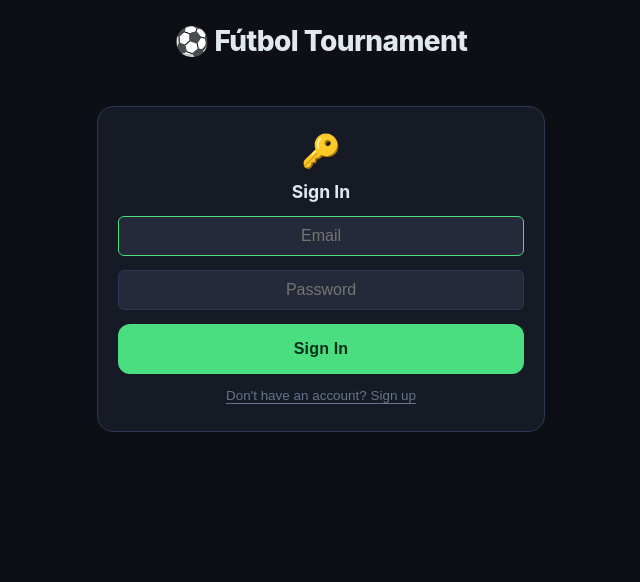
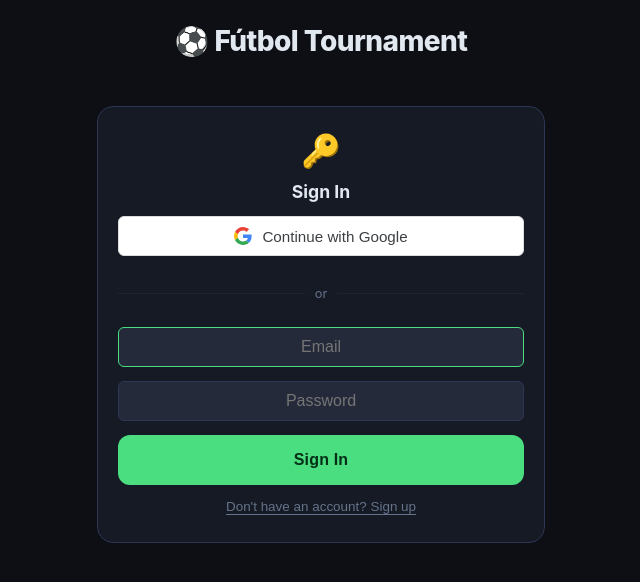
Before and after one commit to matiaspeirano/football-teams, a React (Vite) app in the folder frontend/: page / in a window 1280 px wide. Shown: the top 582 px of the page, without its empty margins (319-959 px from the left). Built offline with nearby package versions, Linux system fonts and the light colour scheme.

Commit message:
add Google sign-in

```diff
--- a/frontend/src/components/AuthScreen.jsx
+++ b/frontend/src/components/AuthScreen.jsx
@@ -6,6 +6,7 @@
   const [email, setEmail] = useState('')
   const [password, setPassword] = useState('')
   const [loading, setLoading] = useState(false)
+  const [oauthLoading, setOauthLoading] = useState(false)
   const [error, setError] = useState(null)
   const [message, setMessage] = useState(null)
 
@@ -27,6 +28,16 @@
     }
   }
 
+  const signInWithGoogle = async () => {
+    setOauthLoading(true); setError(null)
+    const { error } = await supabase.auth.signInWithOAuth({
+      provider: 'google',
+      options: { redirectTo: window.location.origin + window.location.pathname },
+    })
+    if (error) { setError(error.message); setOauthLoading(false) }
+    // on success the browser redirects — no need to reset loading
+  }
+
   return (
     <div className="app">
       <h1>⚽ Fútbol Tournament</h1>
@@ -39,6 +50,44 @@
         <div className="gate-card">
           <div className="gate-icon">{mode === 'login' ? '🔑' : '✨'}</div>
           <h2>{mode === 'login' ? 'Sign In' : 'Create Account'}</h2>
+
+          {/* Google OAuth */}
+          <button
+            onClick={signInWithGoogle}
+            disabled={oauthLoading}
+            style={{
+              width: '100%', padding: '10px 16px', marginBottom: 4,
+              background: '#fff', color: '#3c4043',
+              border: '1px solid #dadce0', borderRadius: 'var(--radius-sm)',
+              fontSize: '0.95rem', fontWeight: 500, cursor: 'pointer',
+              display: 'flex', alignItems: 'center', justifyContent: 'center', gap: 10,
+            }}
+          >
+            {oauthLoading ? 'Redirecting…' : (
+              <>
+                <svg width="18" height="18" viewBox="0 0 48 48">
+                  <path fill="#EA4335" d="M24 9.5c3.54 0 6.71 1.22 9.21 3.6l6.85-6.85C35.9 2.38 30.47 0 24 0 14.62 0 6.51 5.38 2.56 13.22l7.98 6.19C12.43 13.72 17.74 9.5 24 9.5z"/>
+                  <path fill="#4285F4" d="M46.98 24.55c0-1.57-.15-3.09-.38-4.55H24v9.02h12.94c-.58 2.96-2.26 5.48-4.78 7.18l7.73 6c4.51-4.18 7.09-10.36 7.09-17.65z"/>
+                  <path fill="#FBBC05" d="M10.53 28.59c-.48-1.45-.76-2.99-.76-4.59s.27-3.14.76-4.59l-7.98-6.19C.92 16.46 0 20.12 0 24c0 3.88.92 7.54 2.56 10.78l7.97-6.19z"/>
+                  <path fill="#34A853" d="M24 48c6.48 0 11.93-2.13 15.89-5.81l-7.73-6c-2.18 1.48-4.97 2.31-8.16 2.31-6.26 0-11.57-4.22-13.47-9.91l-7.98 6.19C6.51 42.62 14.62 48 24 48z"/>
+                  <path fill="none" d="M0 0h48v48H0z"/>
+                </svg>
+                Continue with Google
+              </>
+            )}
+          </button>
+
+          {/* Divider */}
+          <div style={{
+            display: 'flex', alignItems: 'center', gap: 10,
+            margin: '12px 0', color: 'var(--text-dim)', fontSize: '0.8rem',
+          }}>
+            <div style={{ flex: 1, height: 1, background: 'var(--border)' }} />
+            or
+            <div style={{ flex: 1, height: 1, background: 'var(--border)' }} />
+          </div>
+
+          {/* Email / password */}
           <input
             type="email" className="gate-input" placeholder="Email"
             value={email} autoFocus
```
